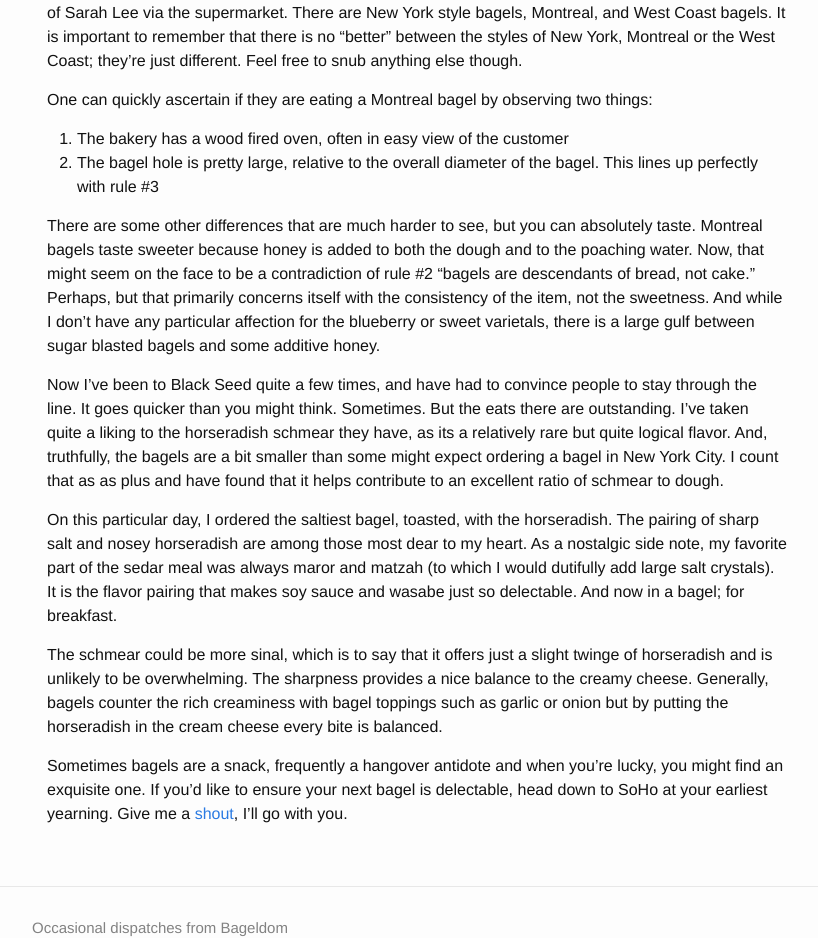
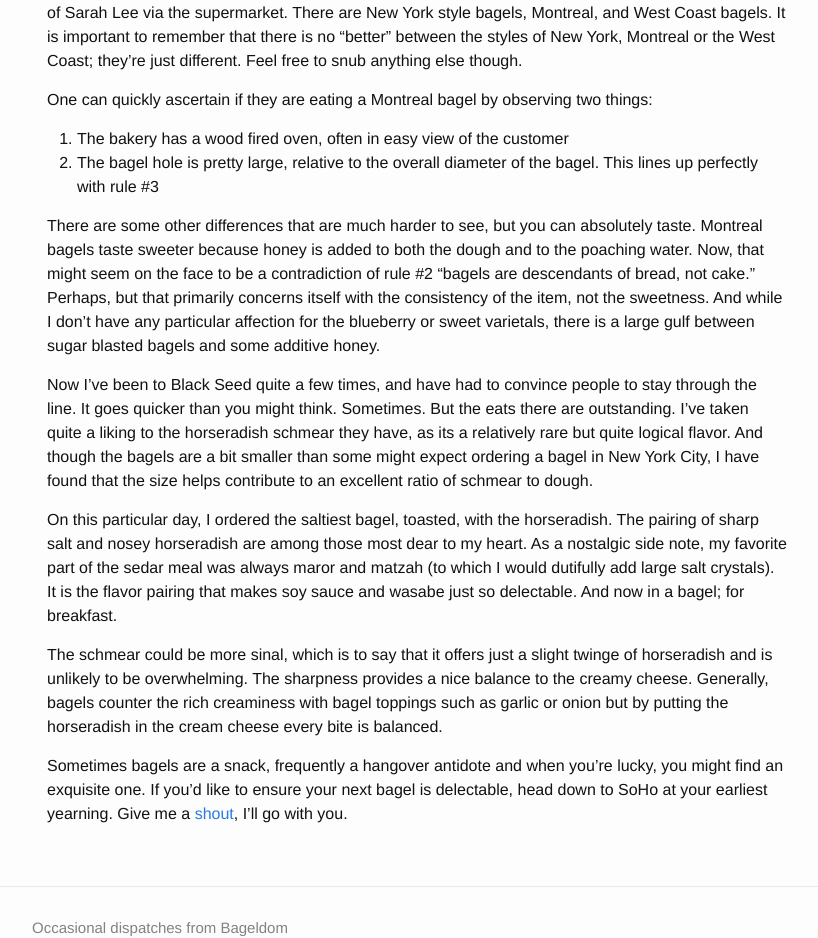
Before and after one commit to jeremiak/bagel-blog, a Jekyll site: the page built from _posts/2016-03-13-black-seed-bagels-soho.md, in a window 1280 px wide. Shown: the part 706-1644 px from the top of the page, without its empty margins (223-1041 px from the left). Built offline with Jekyll 4.4.1, drawn with Linux system fonts in a browser that asks for light colours; nearby versions of some CDN libraries.

Commit message:
Small copy changes

```diff
--- a/_posts/2016-03-13-black-seed-bagels-soho.md
+++ b/_posts/2016-03-13-black-seed-bagels-soho.md
@@ -46,7 +46,7 @@
 
 There are some other differences that are much harder to see, but you can absolutely taste. Montreal bagels taste sweeter because honey is added to both the dough and to the poaching water. Now, that might seem on the face to be a contradiction of rule #2 “bagels are descendants of bread, not cake.” Perhaps, but that primarily concerns itself with the consistency of the item, not the sweetness. And while I don’t have any particular affection for the blueberry or sweet varietals, there is a large gulf between sugar blasted bagels and some additive honey.
 
-Now I’ve been to Black Seed quite a few times, and have had to convince people to stay through the line. It goes quicker than you might think. Sometimes. But the eats there are outstanding. I’ve taken quite a liking to the horseradish schmear they have, as its a relatively rare but quite logical flavor. And, truthfully, the bagels are a bit smaller than some might expect ordering a bagel in New York City. I count that as as plus and have found that it helps contribute to an excellent ratio of schmear to dough.
+Now I’ve been to Black Seed quite a few times, and have had to convince people to stay through the line. It goes quicker than you might think. Sometimes. But the eats there are outstanding. I’ve taken quite a liking to the horseradish schmear they have, as its a relatively rare but quite logical flavor. And though the bagels are a bit smaller than some might expect ordering a bagel in New York City, I have found that the size helps contribute to an excellent ratio of schmear to dough.
 
 On this particular day, I ordered the saltiest bagel, toasted, with the horseradish. The pairing of sharp salt and nosey horseradish are among those most dear to my heart. As a nostalgic side note, my favorite part of the sedar meal was always maror and matzah (to which I would dutifully add large salt crystals). It is the flavor pairing that makes soy sauce and wasabe just so delectable. And now in a bagel; for breakfast.
 
```
